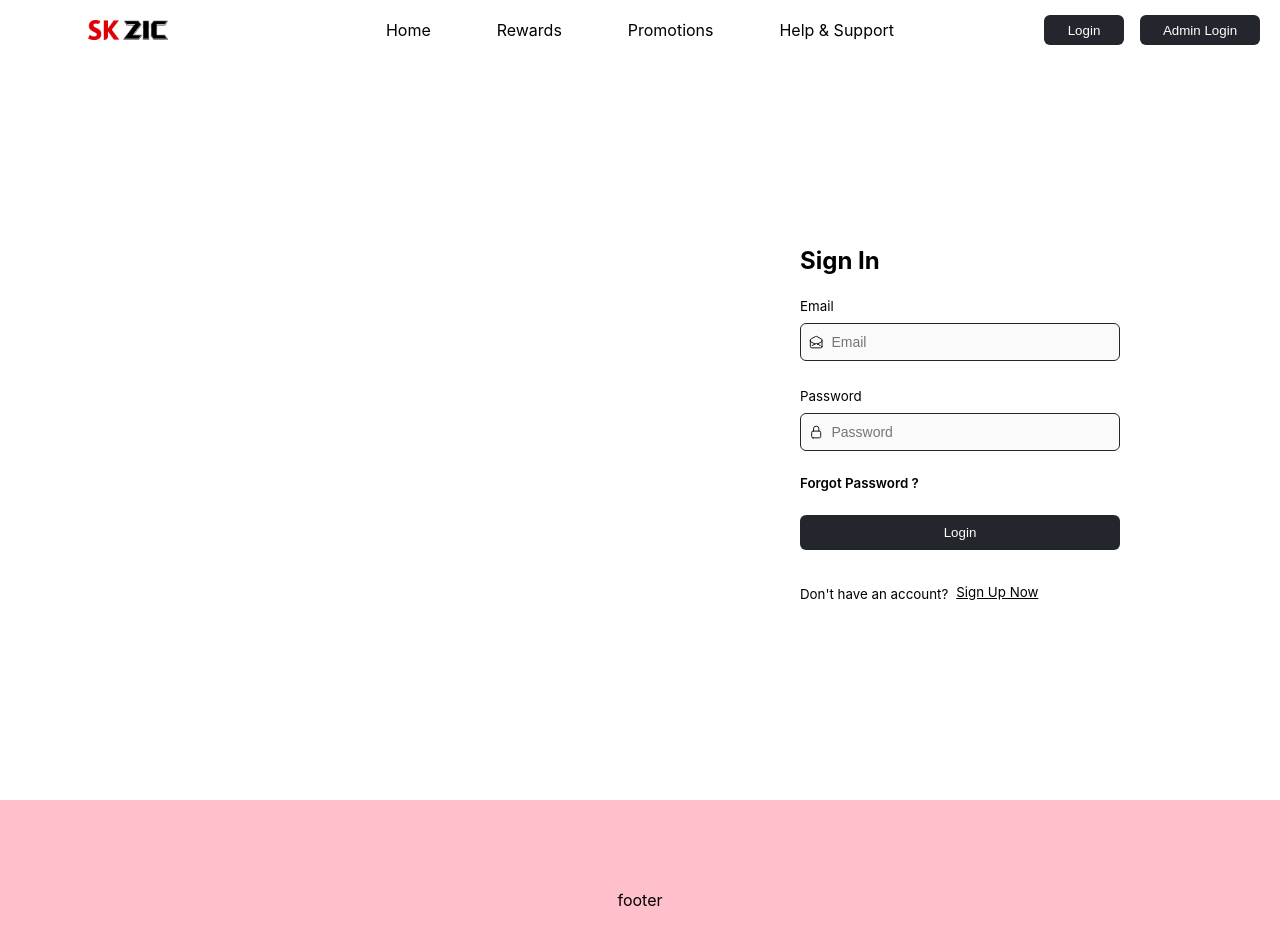
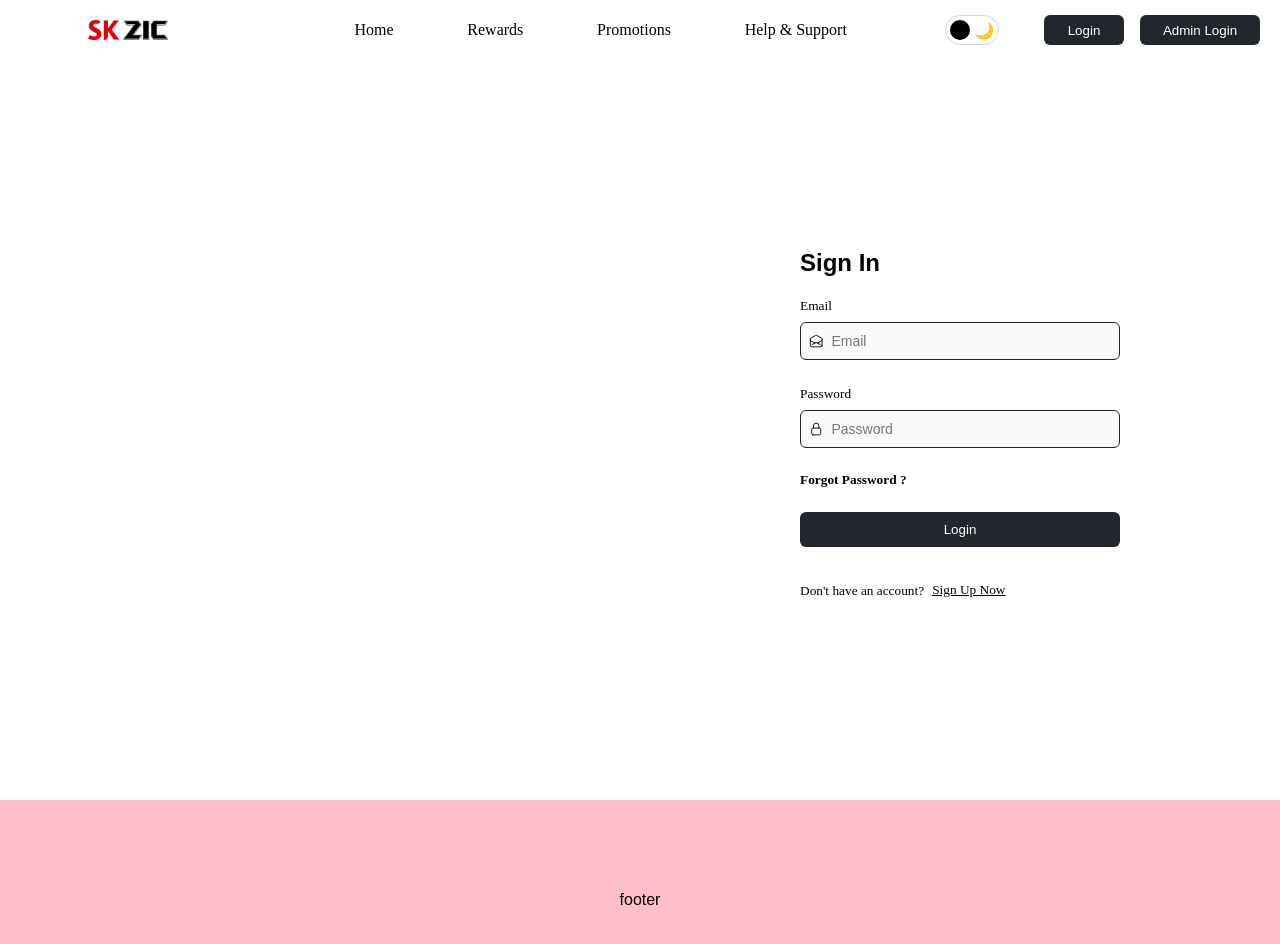
Before and after one commit to Bablukmr/SK-ZIC, a React (Create React App) app: page /signin in a window 1280 px wide. Shown: the top 944 px of the page. Built offline with nearby package versions, Linux system fonts and the light colour scheme.

Commit message:
dar light theme

```diff
--- a/src/App.js
+++ b/src/App.js
@@ -1,9 +1,7 @@
-import logo from './logo.svg';
-import './App.css';
-
+import "./App.css";
 import { Provider } from "react-redux";
 import { useStore } from "./store/store.js";
-import MyRoutes from './myRoutes';
+import MyRoutes from "./myRoutes";
 import { BrowserRouter } from "react-router-dom";
 
 function App(props) {
--- a/src/index.css
+++ b/src/index.css
@@ -1,27 +1,31 @@
 body {
   margin: 0;
-  font-family: -apple-system, BlinkMacSystemFont, 'Segoe UI', 'Roboto', 'Oxygen',
-    'Ubuntu', 'Cantarell', 'Fira Sans', 'Droid Sans', 'Helvetica Neue',
-    sans-serif;
   -webkit-font-smoothing: antialiased;
   -moz-osx-font-smoothing: grayscale;
 }
 
-code {
-  font-family: source-code-pro, Menlo, Monaco, Consolas, 'Courier New',
-    monospace;
-}
+@import url("https://fonts.googleapis.com/css2?family=Montserrat:ital,wght@0,200;0,300;0,400;0,500;0,600;0,700;0,800;1,300;1,400;1,500;1,600;1,700&display=swap");
 
 @tailwind base;
 @tailwind components;
 @tailwind utilities;
 
-.remove-arrow::-webkit-inner-spin-button,
+p,
+h1,
+h2,
+h3,
+h4,
+h5,
+h6 {
+  font-family: "Montserrat", sans-serif;
+}
+
+/* .remove-arrow::-webkit-inner-spin-button,
 .remove-arrow::-webkit-outer-spin-button {
-    -webkit-appearance: none;
-    margin: 0;
+  -webkit-appearance: none;
+  margin: 0;
 }
 .remove-arrow {
-    -moz-appearance: textfield;
-    appearance: textfield;
-}
+  -moz-appearance: textfield;
+  appearance: textfield;
+} */
--- a/src/myRoutes.js
+++ b/src/myRoutes.js
@@ -4,9 +4,24 @@ import UserLayout from "./users/layout/userLayout";
 import AdminLayout from "./admin/layout/layoutAdmin";
 import AppLayout from "./app/layout/appLayout";
 import NotFound from "./components/notFound";
-
+import { useDispatch } from "react-redux";
+import { changeDarkMode } from "./store/action.js";
+import { useEffect } from "react";
 
 export default function MyRoutes() {
+  const dispatch = useDispatch();
+
+  useEffect(() => {
+    if (
+      window.matchMedia &&
+      window.matchMedia("(prefers-color-scheme: dark)").matches
+    ) {
+      dispatch(changeDarkMode(true));
+    } else {
+      dispatch(changeDarkMode(false));
+    }
+  }, []);
+
   return (
     <Routes>
       <Route path="/*" element={<UserLayout />}>
--- a/src/store/action.js
+++ b/src/store/action.js
@@ -1,6 +1,17 @@
 import * as types from "./actionTypes.js";
 import axios from "axios";
 import { notification } from "antd";
+
+export const changeDarkMode = (mode) => {
+  return (dispatch) => {
+    dispatch({
+      type: types.DARK_MODE,
+      payload: {
+        darkMode: mode,
+      },
+    });
+  };
+};
 
 export const userLogin = (token) => {
   return (dispatch) => {
--- a/src/store/actionTypes.js
+++ b/src/store/actionTypes.js
@@ -4,6 +4,10 @@ export const USER_GLOBALS = "USER_GLOBALS";
 export const USER_DATA = "USER_DATA";
 
 export const USER_FAVOURITE = "USER_FAVOURITE";
+
+
+export const DARK_MODE = "DARK_MODE";
+
 
 //consoleMenu
 export const CONSOLE_MENU = "CONSOLE_MENU";
--- a/src/store/reducers.js
+++ b/src/store/reducers.js
@@ -13,6 +13,7 @@ const initialAuthState = {
   messages: [],
   newMessage: null,
   session: null,
+  darkMode: false,
 };
 
 const AuthReducer = (state = initialAuthState, { type, payload }) => {
@@ -21,6 +22,12 @@ const AuthReducer = (state = initialAuthState, { type, payload }) => {
       return {
         ...state,
         urlToGo: payload.UrlToGo,
+      };
+
+    case types.DARK_MODE:
+      return {
+        ...state,
+        darkMode: payload.darkMode,
       };
 
     case types.CHAT_MESSAGE:
--- a/src/users/layout/desktopHeader.js
+++ b/src/users/layout/desktopHeader.js
@@ -1,28 +1,59 @@
-import MyButton from '../../components/button'
-import { Link } from 'react-router-dom'
-
+import MyButton from "../../components/button";
+import { Link } from "react-router-dom";
+import { useSelector, useDispatch } from "react-redux";
+import { changeDarkMode } from "../../store/action";
 
 export default function DesktopHeader() {
+  const darkMode = useSelector((state) => state.AuthReducer.darkMode);
+
+  console.log(darkMode);
+  const dispatch = useDispatch();
+
   return (
-
-        <div className='bg-[greeen] h-[60px] flex justify-between'>
-            <div className='flex justify-center items-center w-1/5 bg-[cyaan]'>
-                <img src='/logo.png' className='w-[80px] h-[20px]' />
+    <div className="bg-[greeen] h-[60px] flex justify-between">
+      <div className="flex justify-center items-center w-1/5 bg-[cyaan]">
+        <img src="/logo.png" className="w-[80px] h-[20px]" />
       </div>
-            <div className='w-1/2 bg-[greeen] flex items-center'>
-                <ul className='flex justify-evenly w-full list-none p-0'>
-
-                    <li className='cursor-pointer'>
-                        <Link to="/" className='no-underline text-black'>
+      <div className="w-1/2 bg-[greeen] flex items-center">
+        <ul className="flex justify-evenly w-full list-none p-0">
+          <li className="cursor-pointer">
+            <Link to="/" className="no-underline text-black">
               Home
             </Link>
           </li>
-                    <li className='cursor-pointer '>Rewards</li>
-                    <li className='cursor-pointer '>Promotions</li>
-                    <li className='cursor-pointer '>Help & Support</li>
+          <li className="cursor-pointer ">Rewards</li>
+          <li className="cursor-pointer ">Promotions</li>
+          <li className="cursor-pointer ">Help & Support</li>
         </ul>
       </div>
-            <div className='flex w-1/5 justify-center items-center bg-[oorange]'>
+
+      <div className="flex items-center justify-center">
+        <div
+          className={`flex  relative gap-1 p-1 rounded-full ${
+            darkMode ? "border-slate-800" : "border-slate-300  "
+          }  h-[20px] items-center justify-center border border-solid`}
+        >
+          <p
+            onClick={() => dispatch(changeDarkMode(false))}
+            className="cursor-pointer"
+          >
+            ☀️
+          </p>
+          <p
+            onClick={() => dispatch(changeDarkMode(true))}
+            className="cursor-pointer"
+          >
+            🌙
+          </p>
+          <p
+            className={`absolute ${
+              darkMode ? "right-1" : "left-1"
+            } bg-black h-[20px] w-[20px] rounded-full cursor-pointer`}
+          ></p>
+        </div>
+      </div>
+
+      <div className="flex w-1/5 justify-center items-center bg-[oorange]">
         <Link to="/signin">
           <MyButton
             text="Login"
@@ -32,7 +63,7 @@ export default function DesktopHeader() {
             textColor="text-white"
           />
         </Link>
-                <div className='ml-4 '>
+        <div className="ml-4 ">
           <Link to="/admin-signin">
             <MyButton
               text="Admin Login"
@@ -44,7 +75,6 @@ export default function DesktopHeader() {
           </Link>
         </div>
       </div>
-        </div >
-
-    )
+    </div>
+  );
 }
--- a/src/users/layout/mobileHeader.js
+++ b/src/users/layout/mobileHeader.js
@@ -1,45 +1,80 @@
-import React, { useState } from 'react'
-import SideMenu from './sideMenu';
-import { Link } from 'react-router-dom';
+import React, { useState } from "react";
+import SideMenu from "./sideMenu";
+import { Link } from "react-router-dom";
+import { useSelector, useDispatch } from "react-redux";
+import { changeDarkMode } from "../../store/action";
+
 export default function MobileHeader() {
+  const darkMode = useSelector((state) => state.AuthReducer.darkMode);
+
+  console.log(darkMode);
+  const dispatch = useDispatch();
   const [navbarOpen, setNavbarOpen] = useState(false);
 
   const toggelNavbar = () => {
-        setNavbarOpen(!navbarOpen)
-    }
+    setNavbarOpen(!navbarOpen);
+  };
 
   return (
     <>
-            <div className='bg-white h-[60px] flex justify-between shadow-[0px_1px_10px_0px_#f0f0f0]'>
-
-                <div className='flex justify-center items-center w-1/5 bg-[ccyan]'>
+      <div className="bg-white h-[60px] flex justify-between shadow-[0px_1px_10px_0px_#f0f0f0]">
+        <div className="flex justify-center items-center w-1/5 bg-[ccyan]">
           <svg
             xmlns="http://www.w3.org/2000/svg"
-                        fill="none" viewBox="0 0 24 24"
+            fill="none"
+            viewBox="0 0 24 24"
             strokeWidth={2}
             stroke="currentColor"
             className="w-6 h-6 font-bold"
             onClick={toggelNavbar}
           >
-                        <path strokeLinecap="round" strokeLinejoin="round" d="M3.75 6.75h16.5M3.75 12h16.5m-16.5 5.25h16.5" />
+            <path
+              strokeLinecap="round"
+              strokeLinejoin="round"
+              d="M3.75 6.75h16.5M3.75 12h16.5m-16.5 5.25h16.5"
+            />
           </svg>
         </div>
 
-                <div className='w-1/2 bg-[greeen] flex items-center justify-center'>
-                    <img src='/logo.png' className='w-[80px] h-[20px]' />
+        <div className="w-1/2 bg-[greeen] flex items-center justify-center">
+          <img src="/logo.png" className="w-[80px] h-[20px]" />
         </div>
 
-                <div className='flex justify-center items-center w-[30%] bg-[ccyan]'>
+        <div className="flex items-center justify-center">
+          <div
+            className={`flex  relative gap-1 p-1 rounded-full ${
+              darkMode ? "border-slate-800" : "border-slate-300  "
+            }  h-[20px] items-center justify-center border border-solid`}
+          >
+            <p
+              onClick={() => dispatch(changeDarkMode(false))}
+              className="cursor-pointer"
+            >
+              ☀️
+            </p>
+            <p
+              onClick={() => dispatch(changeDarkMode(true))}
+              className="cursor-pointer"
+            >
+              🌙
+            </p>
+            <p
+              className={`absolute ${
+                darkMode ? "right-1" : "left-1"
+              } bg-black h-[20px] w-[20px] rounded-full cursor-pointer`}
+            ></p>
+          </div>
+        </div>
+
+        <div className="flex justify-center items-center w-[30%] bg-[ccyan]">
           <Link to="/signin" className="no-underline text-black">
-                        <button className='border-none py-2 px-4 bg-[#fff]'>
-                            Log In
-                        </button>
+            <button className="border-none py-2 px-4 bg-[#fff]">Log In</button>
           </Link>
         </div>
 
-
         <div
-                    className={`${!navbarOpen
+          className={`${
+            !navbarOpen
               ? "-translate-x-full"
               : "translate-x-0 shadow-[20px_0px_100px_0px_rgba(191,191,191,.7)]"
           }
@@ -51,8 +86,7 @@ export default function MobileHeader() {
           />
           {/* </Suspense> */}
         </div>
-            </div >
+      </div>
     </>
-
-    )
+  );
 }
--- a/src/users/pages/landingPage.js
+++ b/src/users/pages/landingPage.js
@@ -2,11 +2,18 @@ import { useState, useEffect } from "react";
 import axios from "axios";
 import CheckMobileHook480 from "../../components/checkMobile";
 import { useNavigate } from "react-router-dom";
+import { useSelector } from "react-redux";
+// import { changeDarkMode } from "../../store/action";
 
 export default function LandingPage() {
   const navigate = useNavigate();
+  // const dispatch = useDispatch();
   const mobile = CheckMobileHook480();
   const [promotionData, setPromotionData] = useState([]);
+  const [page, setPage] = useState(1);
+
+  const darkMode = useSelector((state) => state.AuthReducer.darkMode);
+  // console.log(darkMode);
 
   useEffect(() => {
     axios
@@ -65,30 +72,16 @@ export default function LandingPage() {
     },
   ];
 
-  const [page, setPage] = useState(1);
   const handlePage = (val) => {
     setPage(val);
   };
+
   useEffect(() => {
-    // console.log("Page", page);
-    // alert(page);
-  }, [page]);
+    // let mode = localStorage.getItem("darkMode");
+    // console.log(mode);
+  }, []);
 
-  const [darkMode, setDarkmode] = useState(null);
   // console.log("darkMode", darkMode);
-  const setDarkModeBasedOnTheme = () => {
-    if (
-      window.matchMedia &&
-      window.matchMedia("(prefers-color-scheme: dark)").matches
-    ) {
-      setDarkmode(true);
-    } else {
-      setDarkmode(false);
-    }
-  };
-  useEffect(() => {
-    setDarkModeBasedOnTheme();
-  }, []);
 
   return (
     // <div className="flex items-center justify-center h-[2000px]">
@@ -128,25 +121,6 @@ export default function LandingPage() {
     // </div>
     <div className={`${darkMode ? "bg-slate-800 text-white" : ""}`}>
       {/* 1st */}
-      <div className="flex items-center justify-center">
-        <div
-          className={`flex mt-2 relative gap-1 p-1 rounded-full border-solid ${
-            darkMode ? "border-white" : "border-slate-800  "
-          }  h-[20px] items-center justify-center`}
-        >
-          <p onClick={() => setDarkmode(false)} className="cursor-pointer">
-            ☀️
-          </p>
-          <p onClick={() => setDarkmode(true)} className="cursor-pointer">
-            🌙
-          </p>
-          <p
-            className={`absolute ${
-              darkMode ? "right-1" : "left-1"
-            } bg-black h-[20px] w-[20px] rounded-full cursor-pointer`}
-          ></p>
-        </div>
-      </div>
 
       <div
         className={`w-full mt-[50px] py-[40px] md:py-[50px] ${
```
Lines whose indentation alone changed are shown as unchanged.
